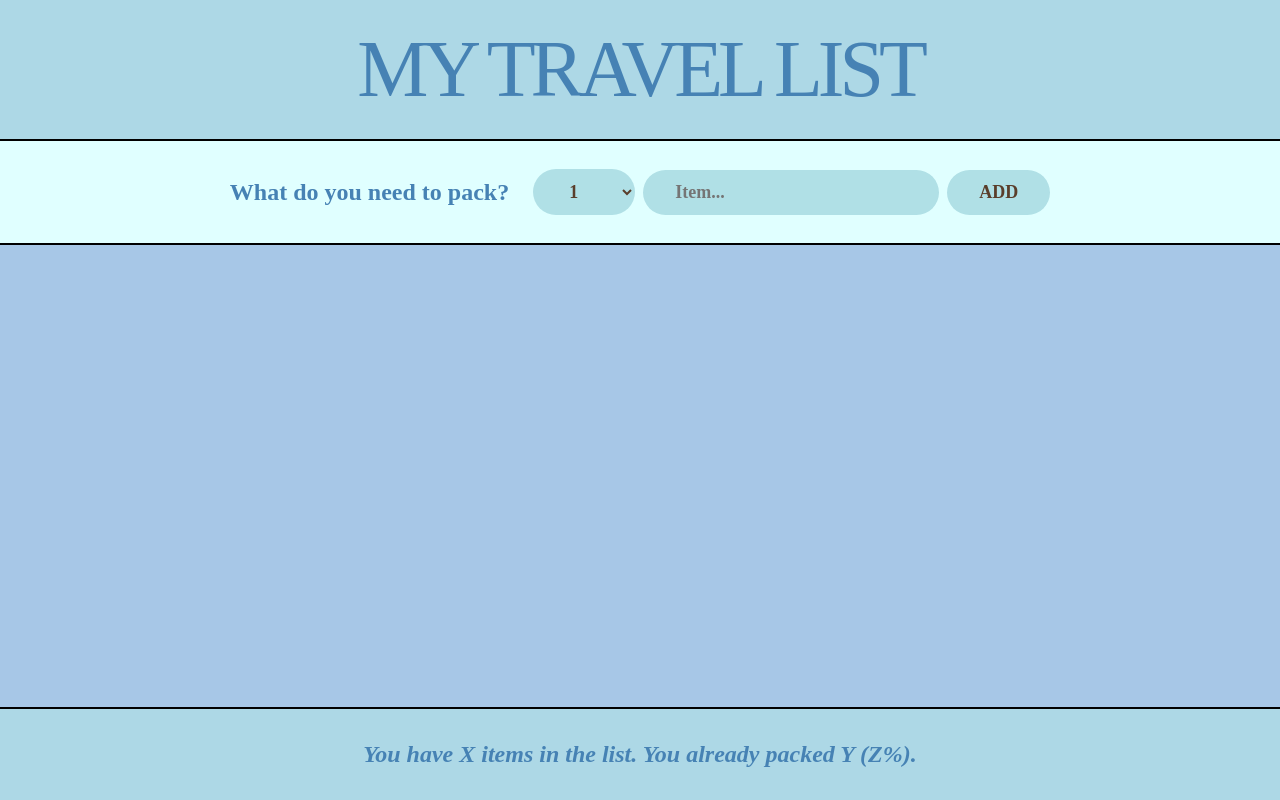
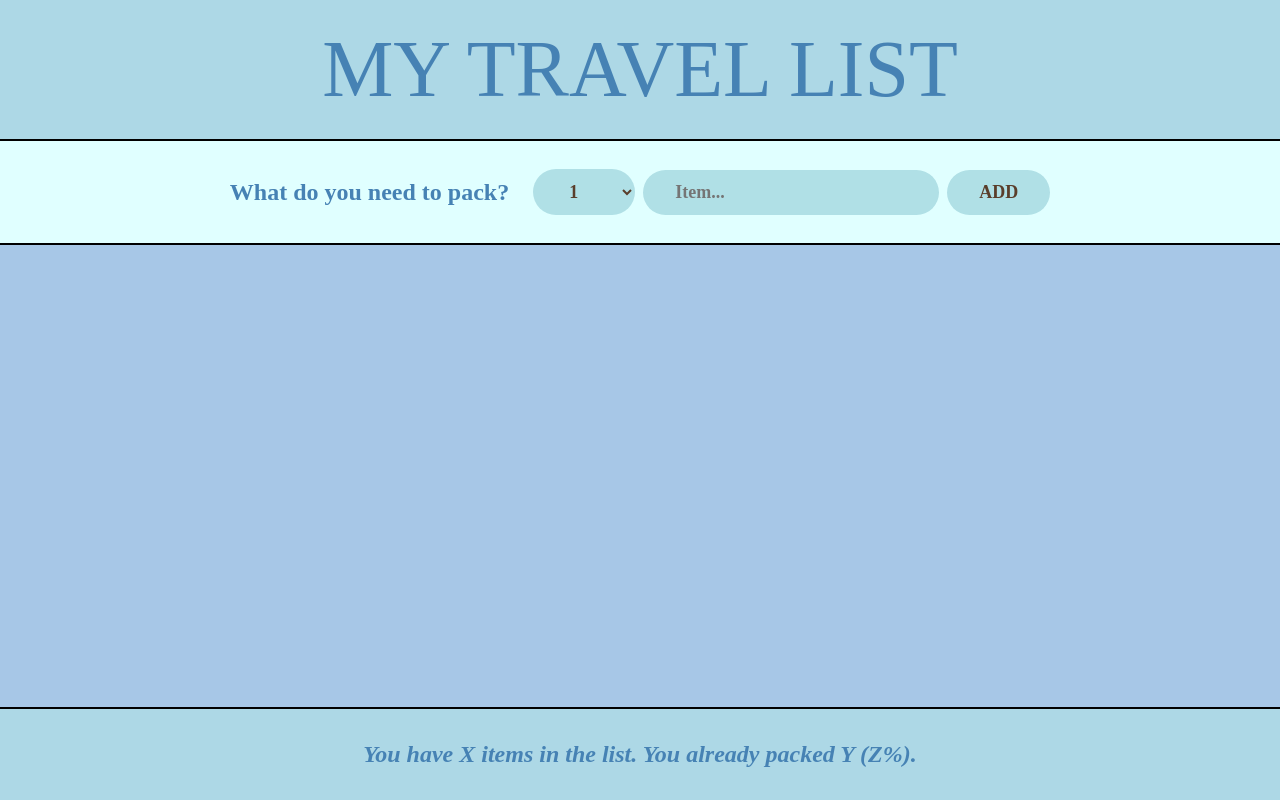
Before and after one commit to HMLani/travel-list-app-starter-main, a React app: page / in a window 1280 px wide. Built offline with nearby package versions, Linux system fonts and the light colour scheme; a web font is replaced by a local one.

Commit message:
Edited style.css

```diff
--- a/src/index.css
+++ b/src/index.css
@@ -35,7 +35,7 @@ h1 {
   text-transform: uppercase;
   font-weight: 400;
   /* word-spacing: 30px; */
-  letter-spacing: -5px;
+  /* letter-spacing: -5px; */
   padding: 2.4rem 0;
   border-bottom: 2px solid black;
 }
```
